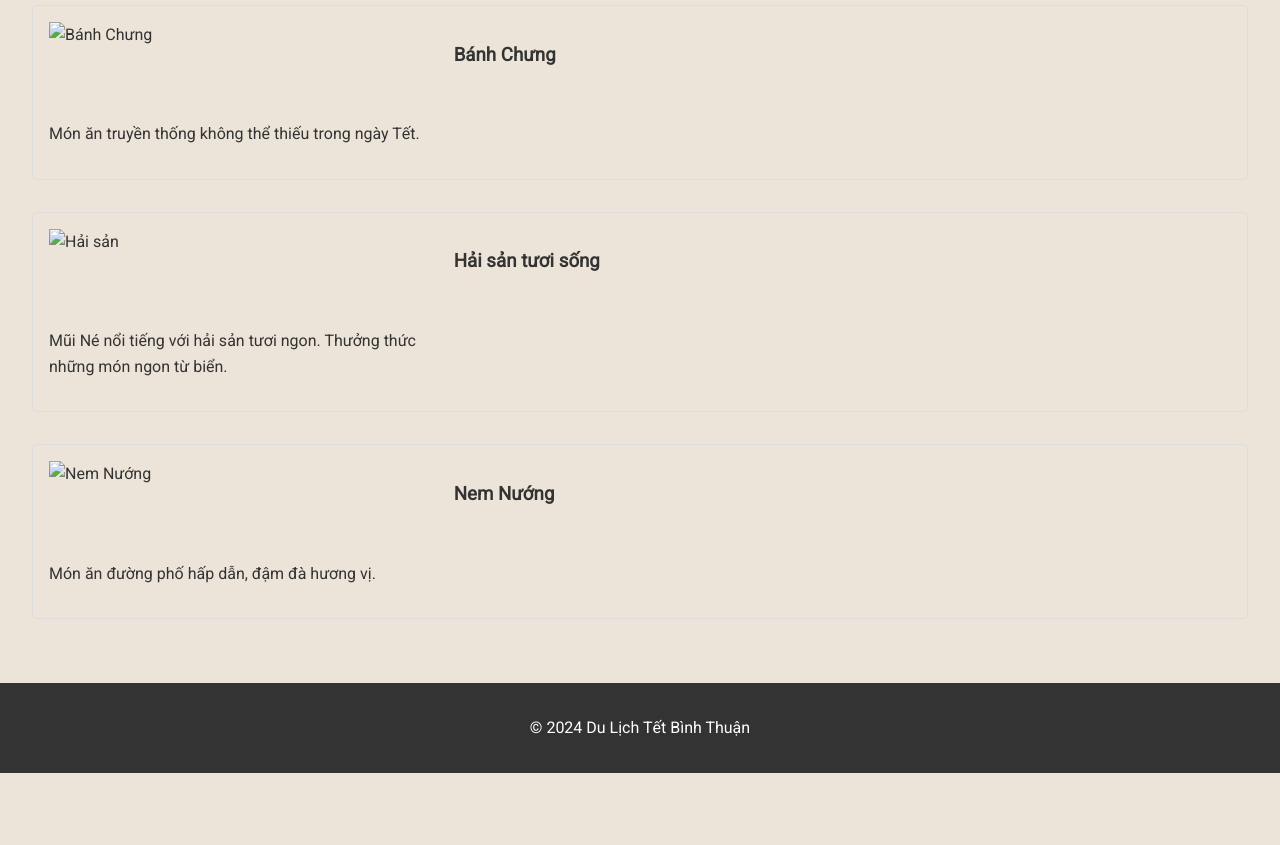
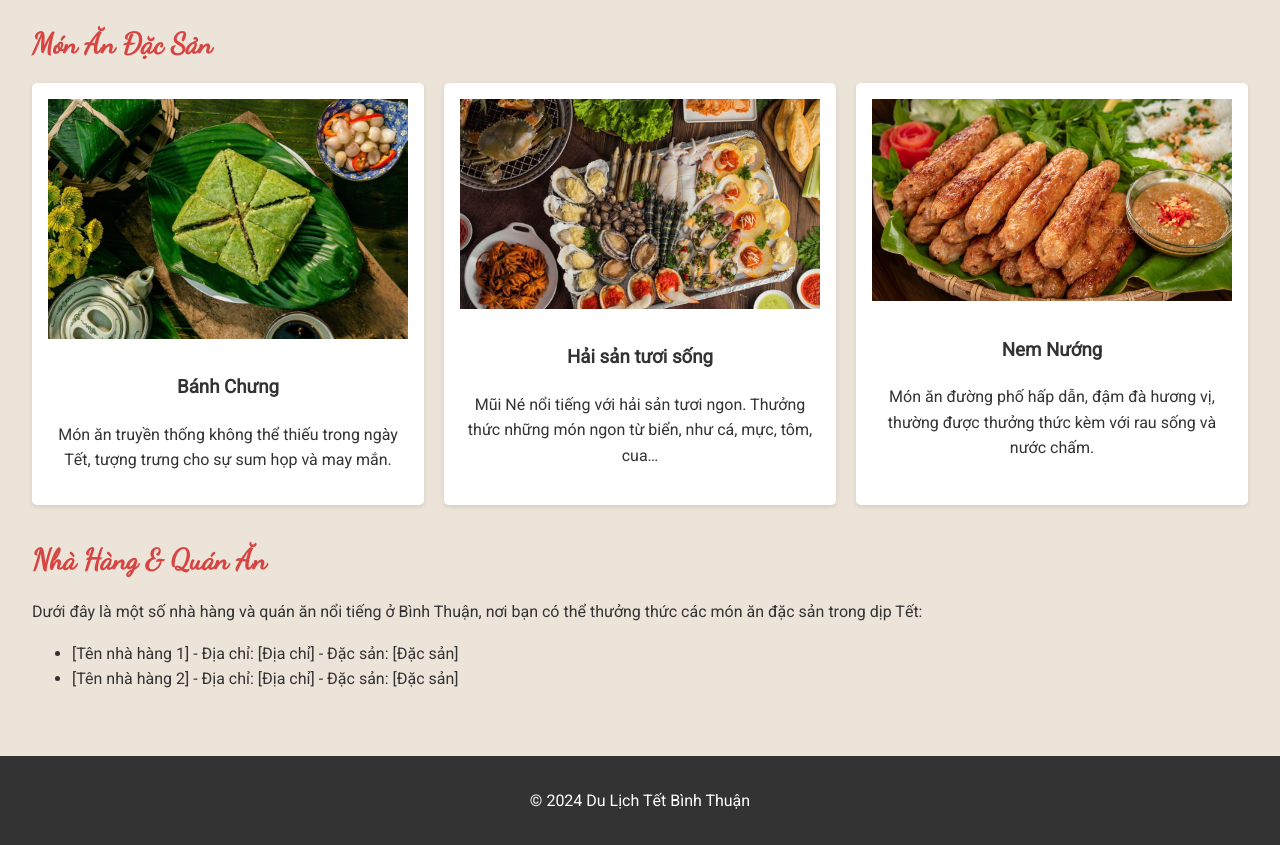
Before and after one commit to iyqht/12A1k30-bulletin-board, a plain HTML site: page food.html in a window 1280 px wide. Shown: the part 458-1303 px from the top of the page. Before the commit the page ends 1231 px from the top, so only its background shows below. Drawn offline with Linux system fonts and the light colour scheme.

Commit message:
polish food

```diff
--- a/food.html
+++ b/food.html
@@ -24,27 +24,49 @@
     <main>
       <h1>Ẩm Thực Tết Bình Thuận</h1>
 
+      <section class="food-section">
+        <h2>Món Ăn Đặc Sản</h2>
+        <div class="food-items">
           <div class="food-item">
             <img src="banh-chung.jpg" alt="Bánh Chưng" />
             <h3>Bánh Chưng</h3>
-        <p>Món ăn truyền thống không thể thiếu trong ngày Tết.</p>
+            <p>
+              Món ăn truyền thống không thể thiếu trong ngày Tết, tượng trưng
+              cho sự sum họp và may mắn.
+            </p>
           </div>
-
           <div class="food-item">
             <img src="hai-san.jpg" alt="Hải sản" />
             <h3>Hải sản tươi sống</h3>
             <p>
-          Mũi Né nổi tiếng với hải sản tươi ngon. Thưởng thức những món ngon từ
-          biển.
+              Mũi Né nổi tiếng với hải sản tươi ngon. Thưởng thức những món ngon
+              từ biển, như cá, mực, tôm, cua…
             </p>
           </div>
-
           <div class="food-item">
             <img src="nem-nuong.jpg" alt="Nem Nướng" />
             <h3>Nem Nướng</h3>
-        <p>Món ăn đường phố hấp dẫn, đậm đà hương vị.</p>
+            <p>
+              Món ăn đường phố hấp dẫn, đậm đà hương vị, thường được thưởng thức
+              kèm với rau sống và nước chấm.
+            </p>
           </div>
           <!-- Add more food items here -->
+        </div>
+      </section>
+
+      <section class="food-section">
+        <h2>Nhà Hàng & Quán Ăn</h2>
+        <p>
+          Dưới đây là một số nhà hàng và quán ăn nổi tiếng ở Bình Thuận, nơi bạn
+          có thể thưởng thức các món ăn đặc sản trong dịp Tết:
+        </p>
+        <ul>
+          <li>[Tên nhà hàng 1] - Địa chỉ: [Địa chỉ] - Đặc sản: [Đặc sản]</li>
+          <li>[Tên nhà hàng 2] - Địa chỉ: [Địa chỉ] - Đặc sản: [Đặc sản]</li>
+          <!-- Add more restaurants/eateries -->
+        </ul>
+      </section>
     </main>
 
     <footer>
--- a/style.css
+++ b/style.css
@@ -91,19 +91,31 @@ h2 {
   box-shadow: 0 2px 5px rgba(0, 0, 0, 0.1);
 }
 
+.food-section {
+  margin-bottom: 2rem;
+}
+
+.food-items {
+  display: grid;
+  grid-template-columns: repeat(auto-fit,
+      minmax(300px, 1fr));
+  /* Responsive grid */
+  grid-gap: 20px;
+}
+
 .food-item {
-  display: grid;
-  grid-template-columns: 1fr 2fr;
-  grid-gap: 1rem;
-  margin-bottom: 2rem;
+  background-color: #fff;
   padding: 1rem;
-  border: 1px solid #ddd;
   border-radius: 5px;
+  box-shadow: 0 2px 5px rgba(0, 0, 0, 0.1);
+  text-align: center;
+  /* Center text within food items */
 }
 
 .food-item img {
   max-width: 100%;
   height: auto;
+  margin-bottom: 0.5rem;
 }
 
 footer {
```
Also changed, not shown: banh-chung.jpg (added), hai-san.jpg (added), nem-nuong.jpg (added). Lines whose indentation alone changed are shown as unchanged.
